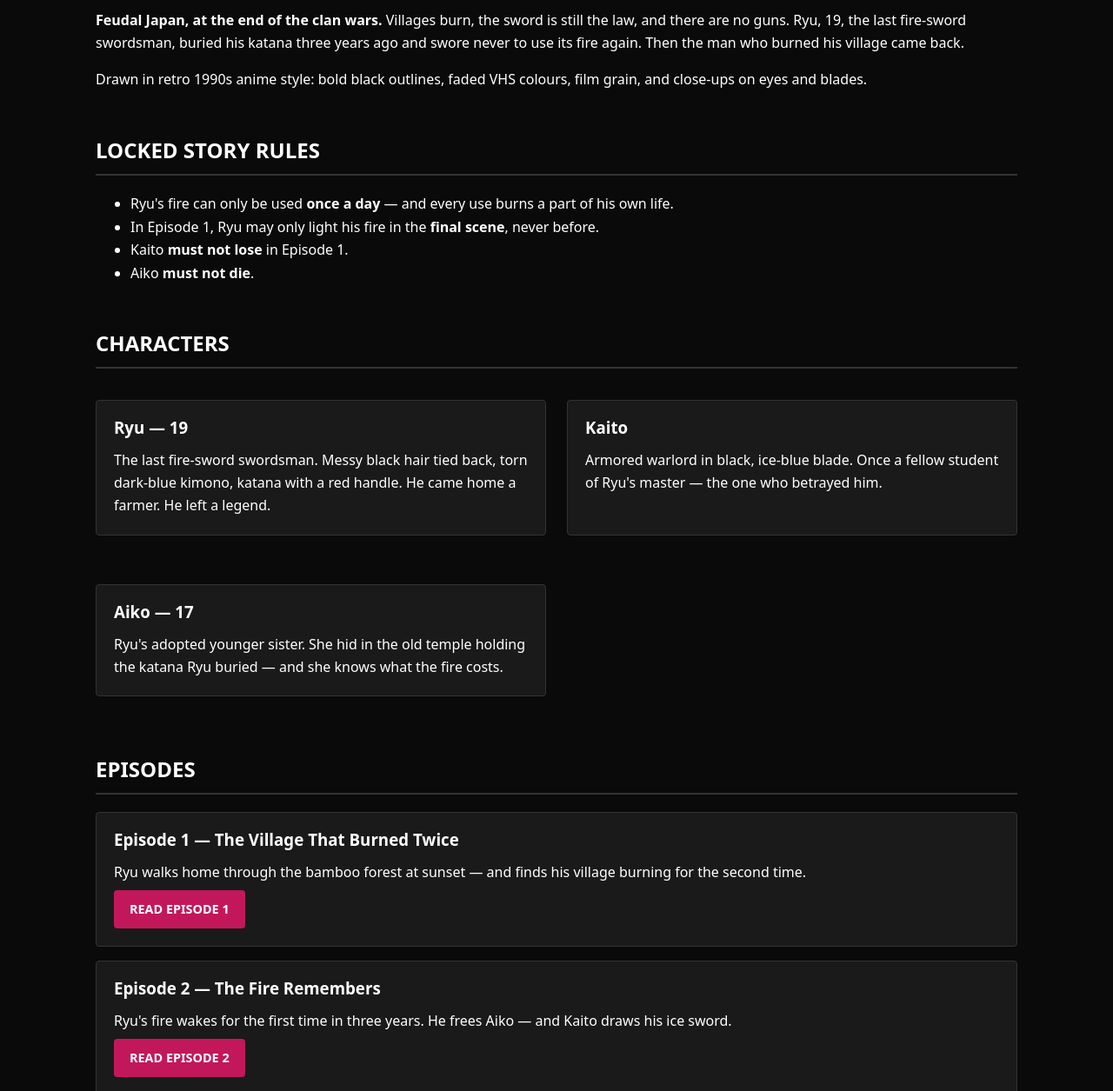
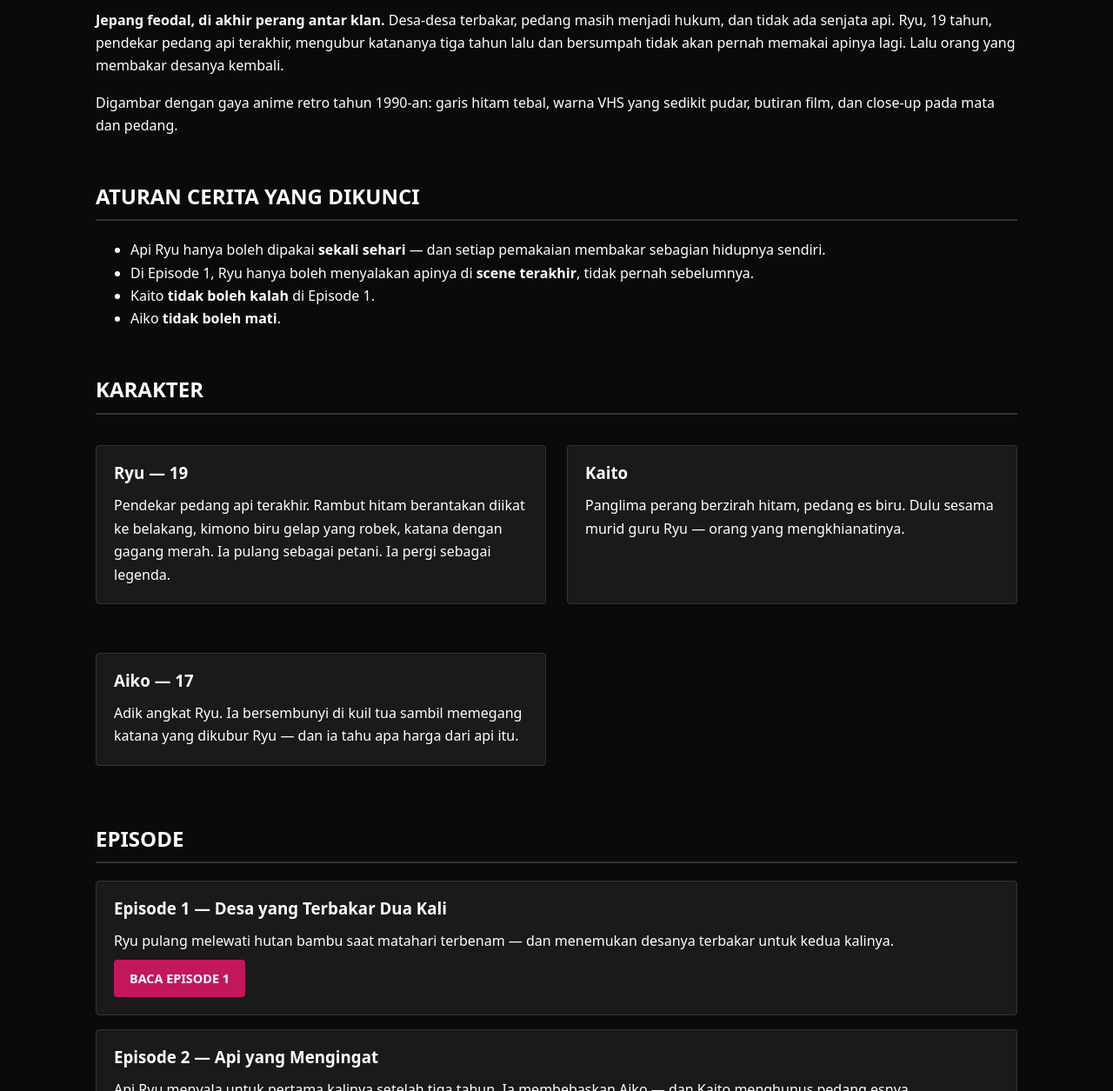
Before and after one commit to bungaroda03/animestoryfilms, an Astro site: page /films/ember-blade in a window 1280 px wide. Shown: the part 905-2160 px from the top of the page at 87% size. Built offline with nearby package versions, Linux system fonts and the light colour scheme; Astro itself is replaced by a stand-in of ours.

Commit message:
Translate blog content to Bahasa Indonesia (videos unchanged)

```diff
--- a/src/pages/films/ember-blade/index.astro
+++ b/src/pages/films/ember-blade/index.astro
@@ -1,63 +1,65 @@
 ---
 import Layout from '../../../layouts/Layout.astro';
 ---
-<Layout title="Ember Blade" description="Ember Blade — retro 90s anime, feudal Japan. Ryu, the last fire-sword swordsman, vs Kaito, the armored warlord.">
-  <p><a href="/">← Home</a></p>
-  <p><span class="tag">Retro anime · Action</span></p>
-  <p class="hero"><a href="/films/ember-blade/episode-1/"><img src="/images/ember-blade-thumbnail.webp" alt="Ember Blade Episode 1 — The Village That Burned Twice" /></a></p>
+<Layout title="Ember Blade" description="Ember Blade — anime retro 90-an, Jepang feodal. Ryu, pendekar pedang api terakhir, melawan Kaito, panglima berzirah.">
+  <p><a href="/">← Beranda</a></p>
+  <p><span class="tag">Anime retro · Aksi</span></p>
+  <p class="hero"><a href="/films/ember-blade/episode-1/"><img src="/images/ember-blade-thumbnail.webp" alt="Ember Blade Episode 1 — Desa yang Terbakar Dua Kali" /></a></p>
   <h1>Ember Blade</h1>
   <p>
-    <strong>Feudal Japan, at the end of the clan wars.</strong> Villages burn,
-    the sword is still the law, and there are no guns. Ryu, 19, the last
-    fire-sword swordsman, buried his katana three years ago and swore never
-    to use its fire again. Then the man who burned his village came back.
+    <strong>Jepang feodal, di akhir perang antar klan.</strong> Desa-desa
+    terbakar, pedang masih menjadi hukum, dan tidak ada senjata api.
+    Ryu, 19 tahun, pendekar pedang api terakhir, mengubur katananya tiga
+    tahun lalu dan bersumpah tidak akan pernah memakai apinya lagi.
+    Lalu orang yang membakar desanya kembali.
   </p>
   <p>
-    Drawn in retro 1990s anime style: bold black outlines, faded VHS
-    colours, film grain, and close-ups on eyes and blades.
+    Digambar dengan gaya anime retro tahun 1990-an: garis hitam tebal,
+    warna VHS yang sedikit pudar, butiran film, dan close-up pada mata
+    dan pedang.
   </p>
 
-  <h2>Locked story rules</h2>
+  <h2>Aturan Cerita yang Dikunci</h2>
   <ul>
-    <li>Ryu's fire can only be used <strong>once a day</strong> — and every
-    use burns a part of his own life.</li>
-    <li>In Episode 1, Ryu may only light his fire in the <strong>final
-    scene</strong>, never before.</li>
-    <li>Kaito <strong>must not lose</strong> in Episode 1.</li>
-    <li>Aiko <strong>must not die</strong>.</li>
+    <li>Api Ryu hanya boleh dipakai <strong>sekali sehari</strong> — dan
+    setiap pemakaian membakar sebagian hidupnya sendiri.</li>
+    <li>Di Episode 1, Ryu hanya boleh menyalakan apinya di
+    <strong>scene terakhir</strong>, tidak pernah sebelumnya.</li>
+    <li>Kaito <strong>tidak boleh kalah</strong> di Episode 1.</li>
+    <li>Aiko <strong>tidak boleh mati</strong>.</li>
   </ul>
 
-  <h2>Characters</h2>
+  <h2>Karakter</h2>
   <div class="grid">
     <div class="card">
       <h3>Ryu — 19</h3>
-      <p>The last fire-sword swordsman. Messy black hair tied back, torn
-      dark-blue kimono, katana with a red handle. He came home a farmer.
-      He left a legend.</p>
+      <p>Pendekar pedang api terakhir. Rambut hitam berantakan diikat ke
+      belakang, kimono biru gelap yang robek, katana dengan gagang
+      merah. Ia pulang sebagai petani. Ia pergi sebagai legenda.</p>
     </div>
     <div class="card">
       <h3>Kaito</h3>
-      <p>Armored warlord in black, ice-blue blade. Once a fellow student
-      of Ryu's master — the one who betrayed him.</p>
+      <p>Panglima perang berzirah hitam, pedang es biru. Dulu sesama murid
+      guru Ryu — orang yang mengkhianatinya.</p>
     </div>
     <div class="card">
       <h3>Aiko — 17</h3>
-      <p>Ryu's adopted younger sister. She hid in the old temple holding
-      the katana Ryu buried — and she knows what the fire costs.</p>
+      <p>Adik angkat Ryu. Ia bersembunyi di kuil tua sambil memegang
+      katana yang dikubur Ryu — dan ia tahu apa harga dari api itu.</p>
     </div>
   </div>
 
-  <h2>Episodes</h2>
+  <h2>Episode</h2>
   <div class="card">
-    <h3>Episode 1 — The Village That Burned Twice</h3>
-    <p>Ryu walks home through the bamboo forest at sunset — and finds his
-    village burning for the second time.</p>
-    <p><a class="btn" href="/films/ember-blade/episode-1/">Read Episode 1</a></p>
+    <h3>Episode 1 — Desa yang Terbakar Dua Kali</h3>
+    <p>Ryu pulang melewati hutan bambu saat matahari terbenam — dan
+    menemukan desanya terbakar untuk kedua kalinya.</p>
+    <p><a class="btn" href="/films/ember-blade/episode-1/">Baca Episode 1</a></p>
   </div>
   <div class="card">
-    <h3>Episode 2 — The Fire Remembers</h3>
-    <p>Ryu's fire wakes for the first time in three years. He frees
-    Aiko — and Kaito draws his ice sword.</p>
-    <p><a class="btn" href="/films/ember-blade/episode-2/">Read Episode 2</a></p>
+    <h3>Episode 2 — Api yang Mengingat</h3>
+    <p>Api Ryu menyala untuk pertama kalinya setelah tiga tahun. Ia
+    membebaskan Aiko — dan Kaito menghunus pedang esnya.</p>
+    <p><a class="btn" href="/films/ember-blade/episode-2/">Baca Episode 2</a></p>
   </div>
 </Layout>
```
